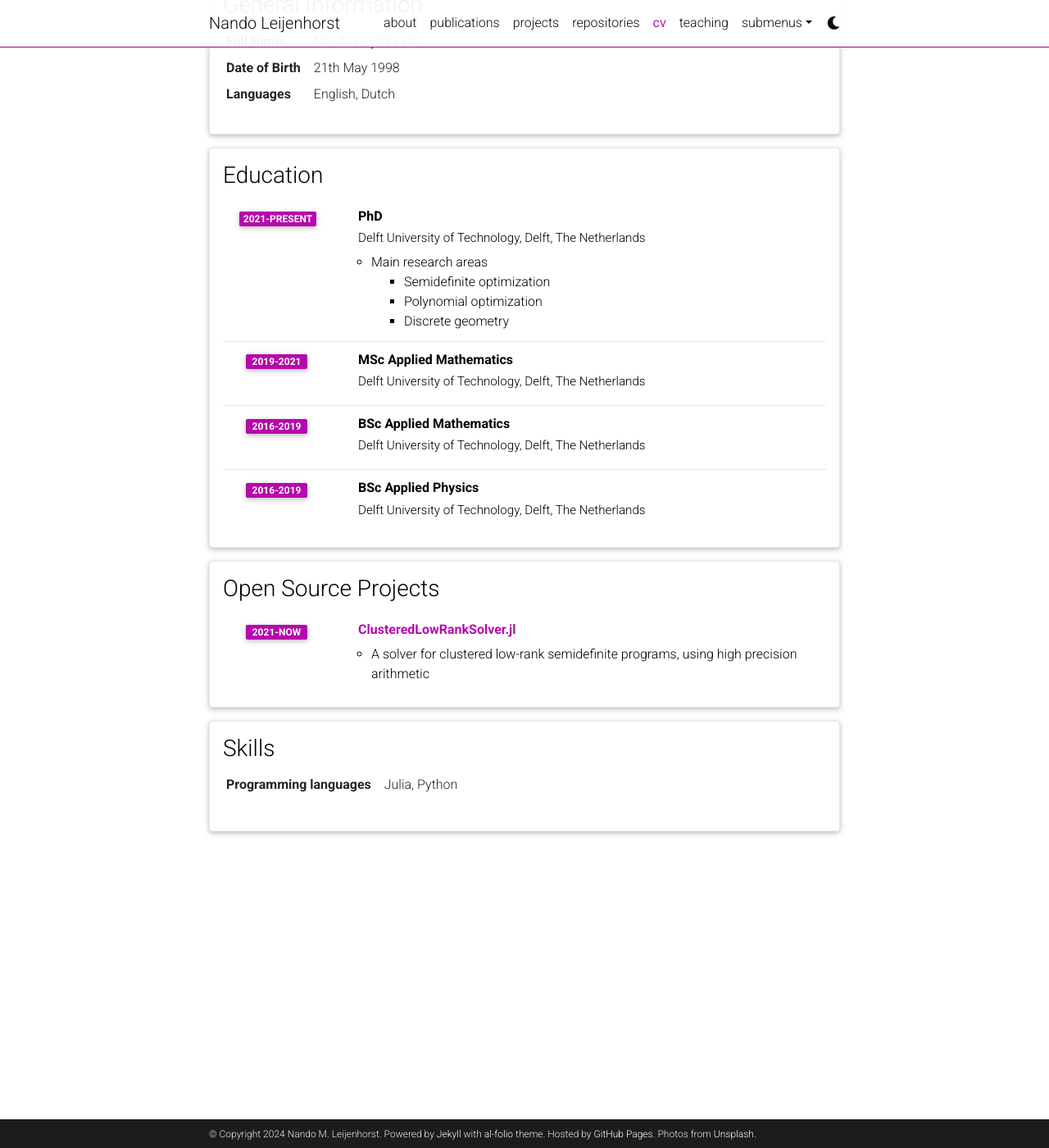
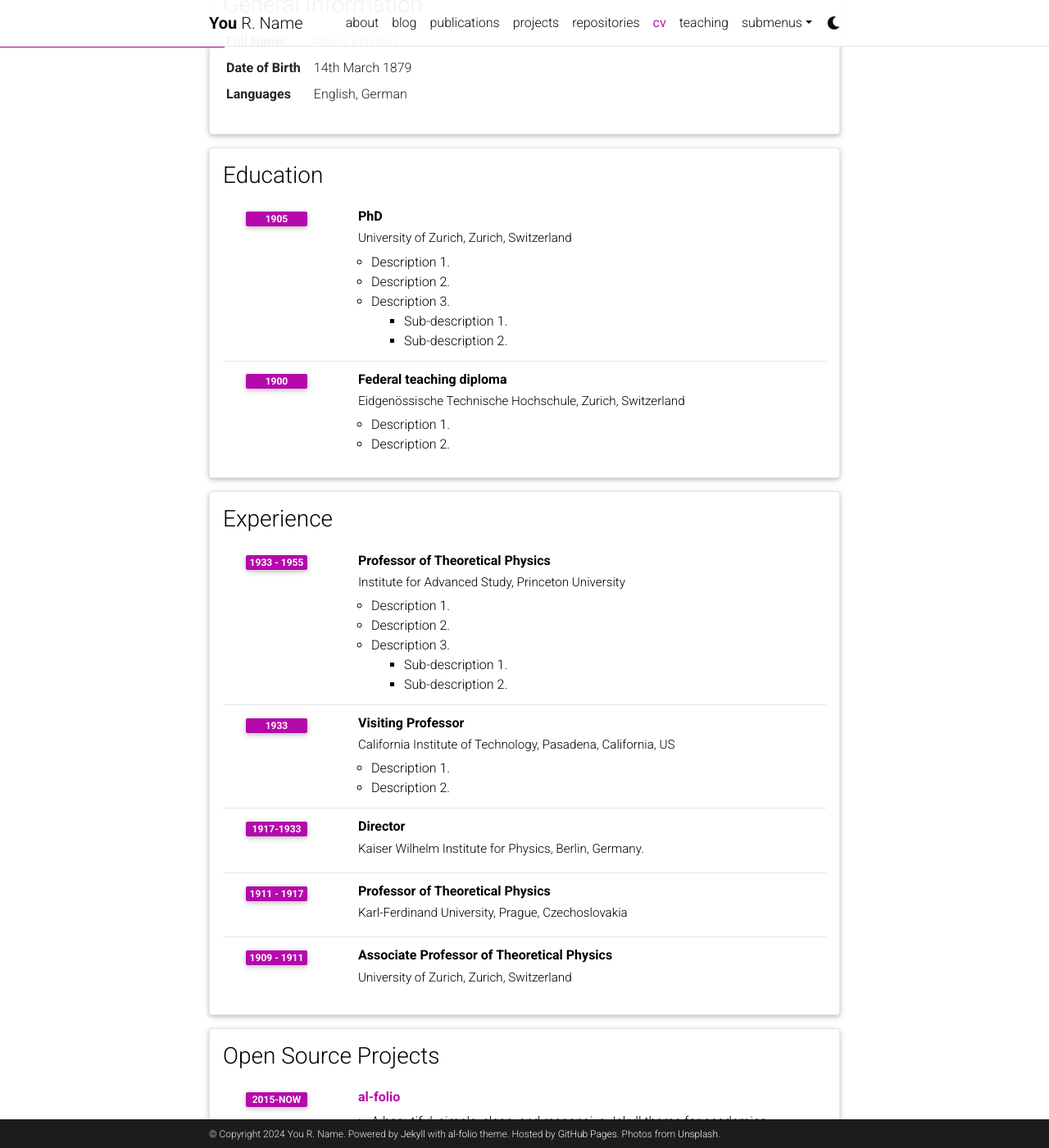
Before and after one commit to nanleij/nanleij.github.io, a Jekyll site: the page built from _pages/cv.md, in a window 1280 px wide and 1400 px high, scrolled down 213 px. Shown: the whole window at 82% size. Built offline with Jekyll 4.4.1, drawn with Linux system fonts in a browser that asks for light colours; comment, search, counter and statistics services are not loaded; a style sheet for code colours, icons or effects is not loaded; some of the changed text lies outside the part shown.

Commit message:
Revert "Add data"
This reverts commit 8c59c122193cd843673895acdc5da55ea5811622.

```diff
--- a/_config.yml
+++ b/_config.yml
@@ -2,24 +2,24 @@
 # Site settings
 # -----------------------------------------------------------------------------
 
-title: Nando Leijenhorst # the website title (if blank, full name will be used instead)
-first_name: Nando
-middle_name: M.
-last_name: Leijenhorst
-email: n.m.leijenhorst@tudelft.nl
+title: blank # the website title (if blank, full name will be used instead)
+first_name: You
+middle_name: R.
+last_name: Name
+email: you@example.com
 description: > # the ">" symbol means to ignore newlines until "footer_text:"
   A simple, whitespace theme for academics. Based on [*folio](https://github.com/bogoli/-folio) design.
 footer_text: >
   Powered by <a href="https://jekyllrb.com/" target="_blank">Jekyll</a> with <a href="https://github.com/alshedivat/al-folio">al-folio</a> theme.
   Hosted by <a href="https://pages.github.com/" target="_blank">GitHub Pages</a>.
   Photos from <a href="https://unsplash.com" target="_blank">Unsplash</a>.
-keywords: #jekyll, jekyll-theme, academic-website, portfolio-website  # add your own keywords or leave empty
+keywords: jekyll, jekyll-theme, academic-website, portfolio-website  # add your own keywords or leave empty
 
 lang: en # the language of your site (for example: en, fr, cn, ru, etc.)
-icon: #⚛️  # the emoji used as the favicon (alternatively, provide image name in /assets/img/)
+icon: ⚛️  # the emoji used as the favicon (alternatively, provide image name in /assets/img/)
 
-url: https://nanleij.github.io # the base hostname & protocol for your site
-baseurl:  # the subpath of your site, e.g. /blog/
+url: https://alshedivat.github.io # the base hostname & protocol for your site
+baseurl: /al-folio # the subpath of your site, e.g. /blog/
 last_updated: false # set to true if you want to display last updated in the footer
 impressum_path:  # set to path to include impressum link in the footer, use the same path as permalink in a page, helps to conform with EU GDPR
 
@@ -71,7 +71,7 @@ og_image: # The site-wide (default for all links) Open Graph preview image
 # Social integration
 # -----------------------------------------------------------------------------
 
-github_username: nanleij # your GitHub user name
+github_username: # your GitHub user name
 gitlab_username: # your GitLab user name
 twitter_username: # your Twitter handle
 mastodon_username: # your mastodon instance+username in the format instance.tld/@username
@@ -122,67 +122,67 @@ bing_site_verification:  # out your bing-site-verification ID (Bing Webmaster)
 # Blog
 # -----------------------------------------------------------------------------
 
-# blog_name: al-folio # blog_name will be displayed in your blog page
-# blog_nav_title: blog # your blog must have a title for it to be displayed in the nav bar
-# blog_description: a simple whitespace theme for academics
-# permalink: /blog/:year/:title/
+blog_name: al-folio # blog_name will be displayed in your blog page
+blog_nav_title: blog # your blog must have a title for it to be displayed in the nav bar
+blog_description: a simple whitespace theme for academics
+permalink: /blog/:year/:title/
 
-# # Pagination
-# pagination:
-#   enabled: true
+# Pagination
+pagination:
+  enabled: true
 
-# related_blog_posts:
-#   enabled: true
-#   max_related: 5
+related_blog_posts:
+  enabled: true
+  max_related: 5
 
-# # Giscus comments (RECOMMENDED)
-# # Follow instructions on https://giscus.app/ to setup for your repo to fill out
-# # the information below.
-# giscus:
-#   repo: alshedivat/al-folio      # <your-github-user-name>/<your-github-repo-name>
-#   repo_id: MDEwOlJlcG9zaXRvcnk2MDAyNDM2NQ==
-#   category: Comments             # name of the category under which discussions will be created
-#   category_id: DIC_kwDOA5PmLc4CTBt6
-#   mapping: title                 # identify discussions by post title
-#   strict: 1                      # use strict identification mode
-#   reactions_enabled: 1           # enable (1) or disable (0) emoji reactions
-#   input_position: bottom         # whether to display input form below (bottom) or above (top) the comments
-#   theme: preferred_color_scheme  # name of the color scheme (preferred works well with al-folio light/dark mode)
-#   emit_metadata: 0
-#   lang: en
+# Giscus comments (RECOMMENDED)
+# Follow instructions on https://giscus.app/ to setup for your repo to fill out
+# the information below.
+giscus:
+  repo: alshedivat/al-folio      # <your-github-user-name>/<your-github-repo-name>
+  repo_id: MDEwOlJlcG9zaXRvcnk2MDAyNDM2NQ==
+  category: Comments             # name of the category under which discussions will be created
+  category_id: DIC_kwDOA5PmLc4CTBt6
+  mapping: title                 # identify discussions by post title
+  strict: 1                      # use strict identification mode
+  reactions_enabled: 1           # enable (1) or disable (0) emoji reactions
+  input_position: bottom         # whether to display input form below (bottom) or above (top) the comments
+  theme: preferred_color_scheme  # name of the color scheme (preferred works well with al-folio light/dark mode)
+  emit_metadata: 0
+  lang: en
 
-# # Disqus comments (DEPRECATED)
-# disqus_shortname: al-folio # put your disqus shortname
-# # https://help.disqus.com/en/articles/1717111-what-s-a-shortname
+# Disqus comments (DEPRECATED)
+disqus_shortname: al-folio # put your disqus shortname
+# https://help.disqus.com/en/articles/1717111-what-s-a-shortname
 
-# # External sources.
-# # If you have blog posts published on medium.com or other external sources,
-# # you can display them in your blog by adding a link to the RSS feed.
-# external_sources:
-#   - name: medium.com
-#     rss_url: https://medium.com/@al-folio/feed
+# External sources.
+# If you have blog posts published on medium.com or other external sources,
+# you can display them in your blog by adding a link to the RSS feed.
+external_sources:
+  - name: medium.com
+    rss_url: https://medium.com/@al-folio/feed
 
 # -----------------------------------------------------------------------------
 # Collections
 # -----------------------------------------------------------------------------
 
-# collections:
-#   news:
-#     defaults:
-#       layout: post
-#     output: true
-#     permalink: /news/:path/
-#   projects:
-#     output: true
-#     permalink: /projects/:path/
+collections:
+  news:
+    defaults:
+      layout: post
+    output: true
+    permalink: /news/:path/
+  projects:
+    output: true
+    permalink: /projects/:path/
 
 announcements:
-  enabled: false
+  enabled: true
   scrollable: true # adds a vertical scroll bar if there are more than 3 news items
   limit: 5 # leave blank to include all the news in the `_news` folder
 
 latest_posts:
-  enabled: false
+  enabled: true
   scrollable: true # adds a vertical scroll bar if there are more than 3 new posts items
   limit: 3 # leave blank to include all the blog posts
 
@@ -270,8 +270,8 @@ display_tags: ['formatting', 'images', 'links', 'math', 'code'] # this tags will
 
 scholar:
 
-  last_name: [Leijenhorst]
-  first_name: [Nando, N.M.]
+  last_name: [Einstein]
+  first_name: [Albert, A.]
 
   style: apa
   locale: en
--- a/_data/cv.yml
+++ b/_data/cv.yml
@@ -2,56 +2,96 @@
   type: map
   contents:
     - name: Full Name
-      value: Nando Leijenhorst
+      value: Albert Einstein
     - name: Date of Birth
-      value: 21th May 1998
+      value: 14th March 1879
     - name: Languages
-      value: English, Dutch
+      value: English, German
 
 - title: Education
   type: time_table
   contents:
     - title: PhD
-      institution: Delft University of Technology, Delft, The Netherlands
-      year: 2021-present
+      institution: University of Zurich, Zurich, Switzerland
+      year: 1905
       description:
-        - title: Main research areas
+        - Description 1.
+        - Description 2.
+        - title: Description 3.
           contents:
-            - Semidefinite optimization
-            - Polynomial optimization
-            - Discrete geometry
-    - title: MSc Applied Mathematics
-      institution: Delft University of Technology, Delft, The Netherlands
-      year: 2019-2021
-    - title: BSc Applied Mathematics
-      institution: Delft University of Technology, Delft, The Netherlands
-      year: 2016-2019
-    - title: BSc Applied Physics
-      institution: Delft University of Technology, Delft, The Netherlands
-      year: 2016-2019
+            - Sub-description 1.
+            - Sub-description 2.
+    - title: Federal teaching diploma
+      institution: Eidgenössische Technische Hochschule, Zurich, Switzerland
+      year: 1900
+      description:
+        - Description 1.
+        - Description 2.
+
+- title: Experience
+  type: time_table
+  contents:
+    - title: Professor of Theoretical Physics
+      institution: Institute for Advanced Study, Princeton University
+      year: 1933 - 1955
+      description:
+        - Description 1.
+        - Description 2.
+        - title: Description 3.
+          contents:
+            - Sub-description 1.
+            - Sub-description 2.
+    - title: Visiting Professor
+      institution: California Institute of Technology, Pasadena, California, US
+      year: 1933
+      description:
+        - Description 1.
+        - Description 2.
+
+    - title: Director
+      institution: Kaiser Wilhelm Institute for Physics, Berlin, Germany.
+      year: 1917-1933
+
+    - title: Professor of Theoretical Physics
+      institution: Karl-Ferdinand University, Prague, Czechoslovakia
+      year: 1911 - 1917
+      description:
+
+    - title: Associate Professor of Theoretical Physics
+      institution: University of Zurich, Zurich, Switzerland
+      year: 1909 - 1911
 
 - title: Open Source Projects
   type: time_table
   contents:
-    - title: <a href="https://github.com/nanleij/ClusteredLowRankSolver.jl">ClusteredLowRankSolver.jl</a>
-      year: 2021-now
-      description: A solver for clustered low-rank semidefinite programs, using high precision arithmetic
+    - title: <a href="https://github.com/alshedivat/al-folio">al-folio</a>
+      year: 2015-now
+      description: A beautiful, simple, clean, and responsive Jekyll theme for academics.
 
-# - title: Academic Interests
-#   type: list
-#   contents:
-#     - Semidefinite programming
-#     - Discrete geometry
+- title: Honors and Awards
+  type: time_table
+  contents:
+    - year: 1921
+      items:
+        - Nobel Prize in Physics
+        - Matteucci Medal
+    - year: 2029
+      items:
+        - Max Planck Medal
 
-- title: Skills
-  type: map
+- title: Academic Interests
+  type: nested_list
   contents:
-    - name: Programming languages
-      value: Julia, Python
-    - name:
+    - title: Topic 1.
+      items:
+        - Description 1.
+        - Description 2.
+    - title: Topic 2.
+      items:
+        - Description 1.
+        - Description 2.
 
-
-# - title: Other Interests
-#   type: list
-#   contents:
-#     - <u>Hobbies:</u> Reading, Woodcarving,
+- title: Other Interests
+  type: list
+  contents:
+    - <u>Hobbies:</u> Hobby 1, Hobby 2, etc.
```
Also changed, not shown: _bibliography/papers.bib (+82 -24 lines), _data/coauthors.yml (+32 -8 lines), _news/announcement_1.md (added, +8 -0 lines), _news/announcement_2.md (added, +32 -0 lines), _news/announcement_3.md (added, +8 -0 lines), _pages/about.md (+13 -13 lines), _pages/publications.md (+1 -1 lines), _pages/cv.md (renamed from other_pages_template/cv.md), _pages/dropdown.md (renamed from other_pages_template/dropdown.md), _pages/projects.md (renamed from other_pages_template/projects.md), _pages/repositories.md (renamed from other_pages_template/repositories.md), _pages/teaching.md (renamed from other_pages_template/teaching.md), assets/img/profielfoto.jpg (deleted), 1 other file.
